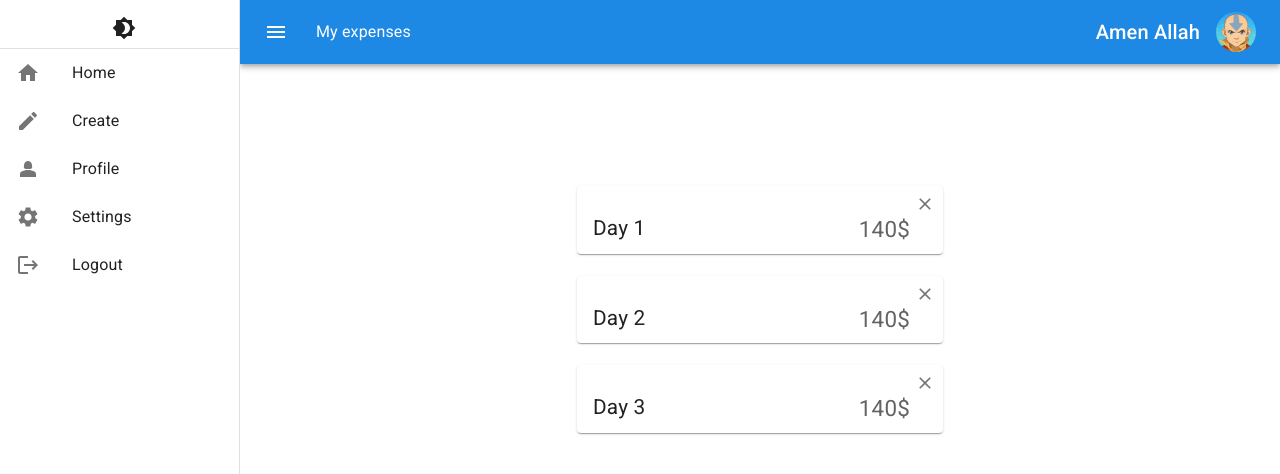
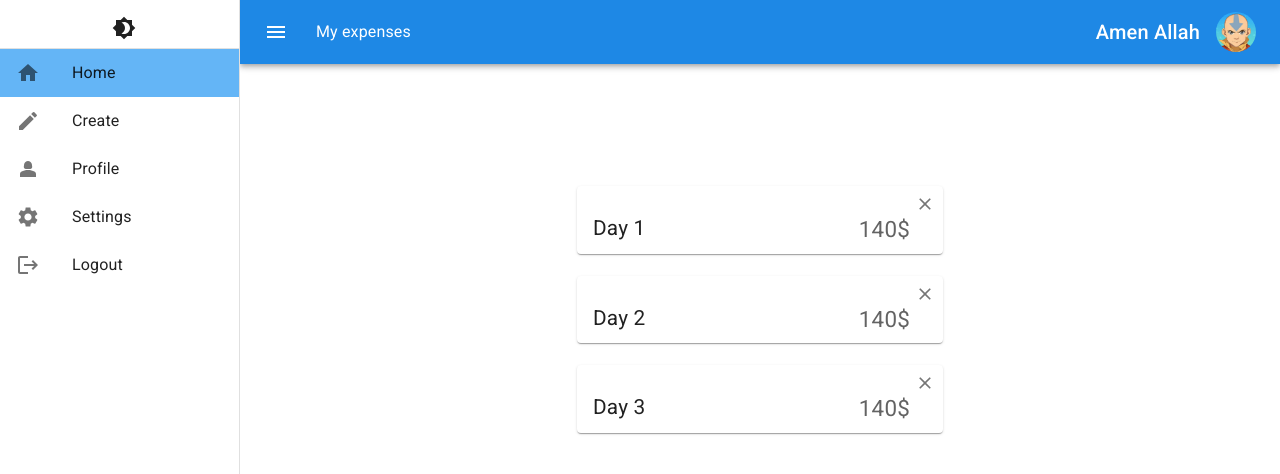
Before and after one commit to johnson115/agenda_project, a React (Create React App) app: page / in a window 1280 px wide. Shown: the top 474 px of the page. Built offline with nearby package versions, Linux system fonts and the light colour scheme.

Commit message:
Adding style   using a React hook useLocation() .

```diff
--- a/src/MUIcomponents/draweer.jsx
+++ b/src/MUIcomponents/draweer.jsx
@@ -12,11 +12,12 @@ import LogoutIcon from "@mui/icons-material/Logout";
 import Brightness4Icon from "@mui/icons-material/Brightness4";
 import Brightness7Icon from "@mui/icons-material/Brightness7";
 import { useNavigate } from "react-router-dom";
-
+import { useLocation } from "react-router-dom";
 import React from "react";
 import { useTheme } from "@emotion/react";
 
 const Draweer = ({ drawerWidth, setmymode }) => {
+  const currentlocation=useLocation();
   const Navigate = useNavigate();
   const theme = useTheme();
   return (
@@ -34,7 +35,7 @@ const Draweer = ({ drawerWidth, setmymode }) => {
     >
       <List>
         <ListItem
-          sx={{ display: "flex", justifyContent: "center" }}
+          sx={{ display: "flex", justifyContent: "center"  }}
           disablePadding
         >
           <IconButton
@@ -54,7 +55,7 @@ const Draweer = ({ drawerWidth, setmymode }) => {
         </ListItem>
 
         <Divider />
-        <ListItem disablePadding>
+        <ListItem disablePadding sx={{backgroundColor: currentlocation.pathname === "/" ? theme.palette.favcolor.main : null}}>
           <ListItemButton
             onClick={() => {
               Navigate("/");
@@ -66,7 +67,7 @@ const Draweer = ({ drawerWidth, setmymode }) => {
             <ListItemText primary="Home" />
           </ListItemButton>
         </ListItem>
-        <ListItem disablePadding>
+        <ListItem disablePadding sx={{backgroundColor: currentlocation.pathname === "/create" ? theme.palette.favcolor.main : null}}>
           <ListItemButton
             onClick={() => {
               Navigate("/create");
--- a/src/pages/create/create.jsx
+++ b/src/pages/create/create.jsx
@@ -13,6 +13,7 @@ const ColorButton = styled(Button)(({ theme }) => ({
     scale:"0.97",
   },
 }));
+
 const Create = () => {
   return (
 
--- a/src/pages/root.jsx
+++ b/src/pages/root.jsx
@@ -27,6 +27,9 @@ const darkTheme = createTheme({
             main: '#1e88e5',
             contrastText: '#fff',
           },
+          favcolor:{
+            main:"#64b5f6",
+          }
         }
       : {
           // palette values for dark mode
@@ -34,6 +37,9 @@ const darkTheme = createTheme({
             main: '#f44336',
             light:'#e64a19',
             contrastText: '#fff',
+          },
+          favcolor:{
+            main:"#c62828",
           }
         }),
   },
```
